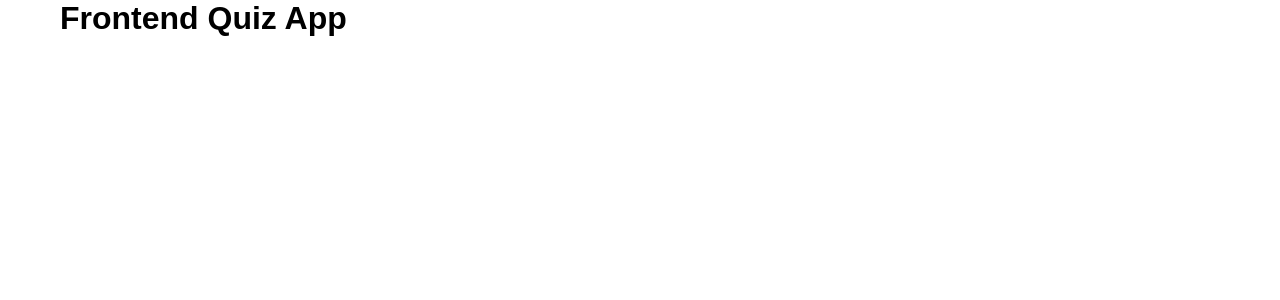
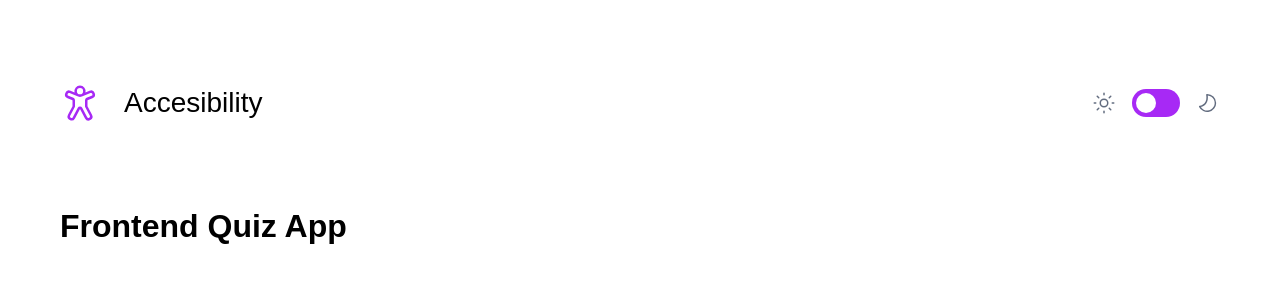
Before and after one commit to Vinicius-PR/frontend-quiz-app, a React (Vite) app: page / in a window 1280 px wide. Shown: the top 300 px of the page. Built offline with nearby package versions, Linux system fonts and the light colour scheme.

Commit message:
feat: Start adding header component and container style

```diff
--- a/package.json
+++ b/package.json
@@ -12,6 +12,7 @@
   "dependencies": {
     "react": "^19.2.8",
     "react-dom": "^19.2.8",
+    "react-switch": "^7.1.0",
     "styled-components": "^6.5.3"
   },
   "devDependencies": {
--- a/src/App.tsx
+++ b/src/App.tsx
@@ -1,9 +1,13 @@
+import Header from "./components/Header"
+import { Container } from "./styles/container"
+
 function App() {
 
   return (
-    <>
+    <Container>
+      <Header/>
       <h1>Frontend Quiz App</h1>
-    </>
+    </Container>
   )
 }
 
--- /dev/null
+++ b/src/components/Header/index.tsx
@@ -0,0 +1,39 @@
+import Switch from "react-switch";
+
+import sunDarkIcon from '../../assets/images/icon-sun-dark.svg'
+import moonDarkIcon from '../../assets/images/icon-moon-dark.svg'
+import accesibilityIcon from '../../assets/images/icon-accessibility.svg'
+
+import { HeaderContainer, SubjectTitle, SwitchContainer } from './styles'
+
+export default function Header() {
+  return (
+    <HeaderContainer>
+      <SubjectTitle>
+
+        {/* {imgSrc && <img src={accesibilityIcon} alt={`accesibilityIcon Icon`} />} */}
+        <img src={accesibilityIcon} alt={`accesibilityIcon Icon`} />
+
+        <h3>Accesibility</h3>
+      </SubjectTitle>
+
+      <SwitchContainer>
+        <img src={sunDarkIcon} alt="Sun Icon" />
+        <Switch
+          onChange={() => {}}
+          checked={false}
+          uncheckedIcon={false}
+          checkedIcon={false}
+          offColor='#A729F5'
+          onColor='#A729F5'
+          onHandleColor="#FFFFFF"
+          handleDiameter={window.innerWidth < 400 ? 12 : 20}
+          height={window.innerWidth < 400 ? 20 : 28}
+          width={window.innerWidth < 400 ? 32 : 48}
+          aria-label="Switch Theme"
+        />
+        <img src={moonDarkIcon} alt="moon Icon" />
+      </SwitchContainer>
+    </HeaderContainer>
+  )
+}
--- /dev/null
+++ b/src/components/Header/styles.ts
@@ -0,0 +1,37 @@
+import styled from "styled-components";
+import { device } from "../../styles/breakpoints";
+import { textPreset4 } from "../../styles/typography";
+
+export const HeaderContainer = styled.header`
+  display: flex;
+  justify-content: space-between;
+  /* margin-top: 83px; */
+  margin-bottom: 85px;
+
+  @media ${device.md} {
+    /* margin-top: 40px; */
+    margin-bottom: 50px;
+  }
+
+`
+
+export const SubjectTitle = styled.div`
+  display: flex;
+  align-items: center;
+  gap: 24px;
+
+  div {
+    height: 100%;
+    border: 1px solid red;
+  }
+
+  h3 {
+    ${textPreset4}
+  }
+`
+
+export const SwitchContainer = styled.div`
+  display: flex;
+  align-items: center;
+  gap: 16px;
+`
--- /dev/null
+++ b/src/styles/container.ts
@@ -0,0 +1,7 @@
+import styled from "styled-components";
+
+export const Container = styled.div`
+  width: 100%;
+  max-width: 1160px;
+  margin: 5.18rem auto;
+`
```
Also changed, not shown: 1 other file (tests, documents, lock files or other folders).
